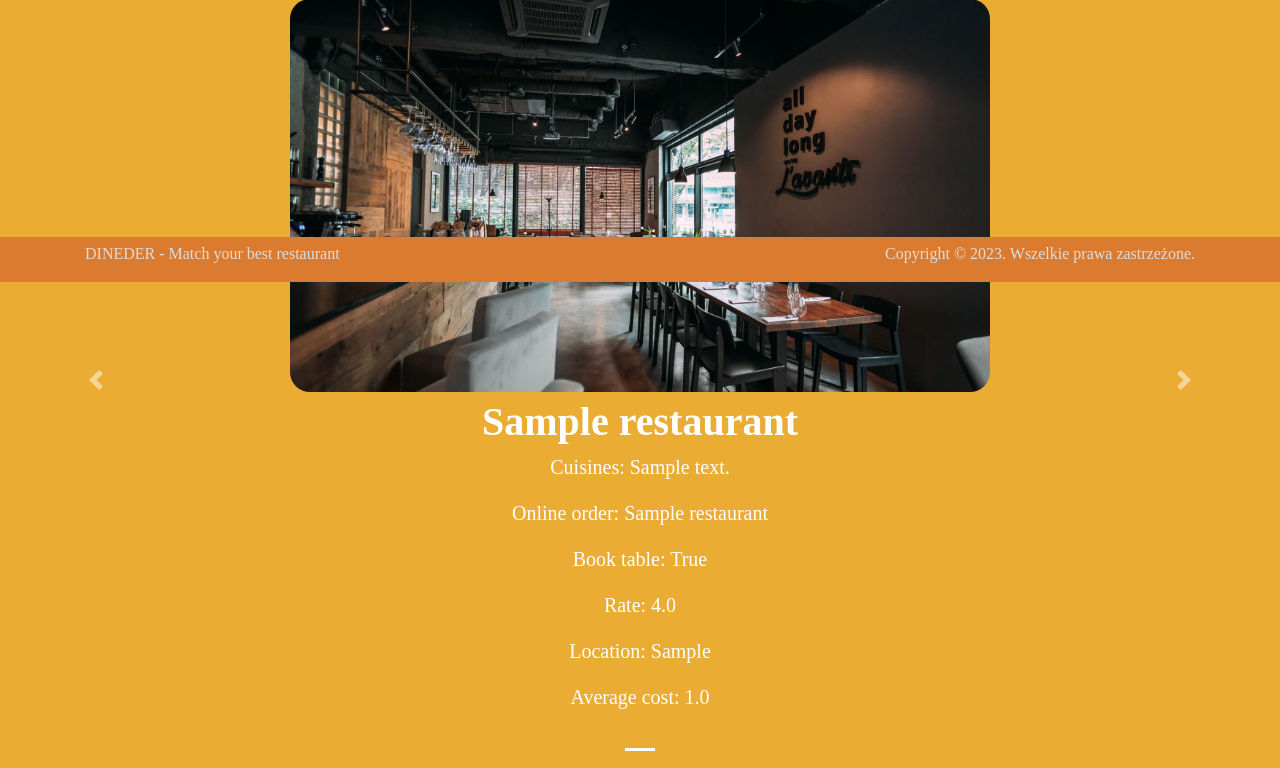
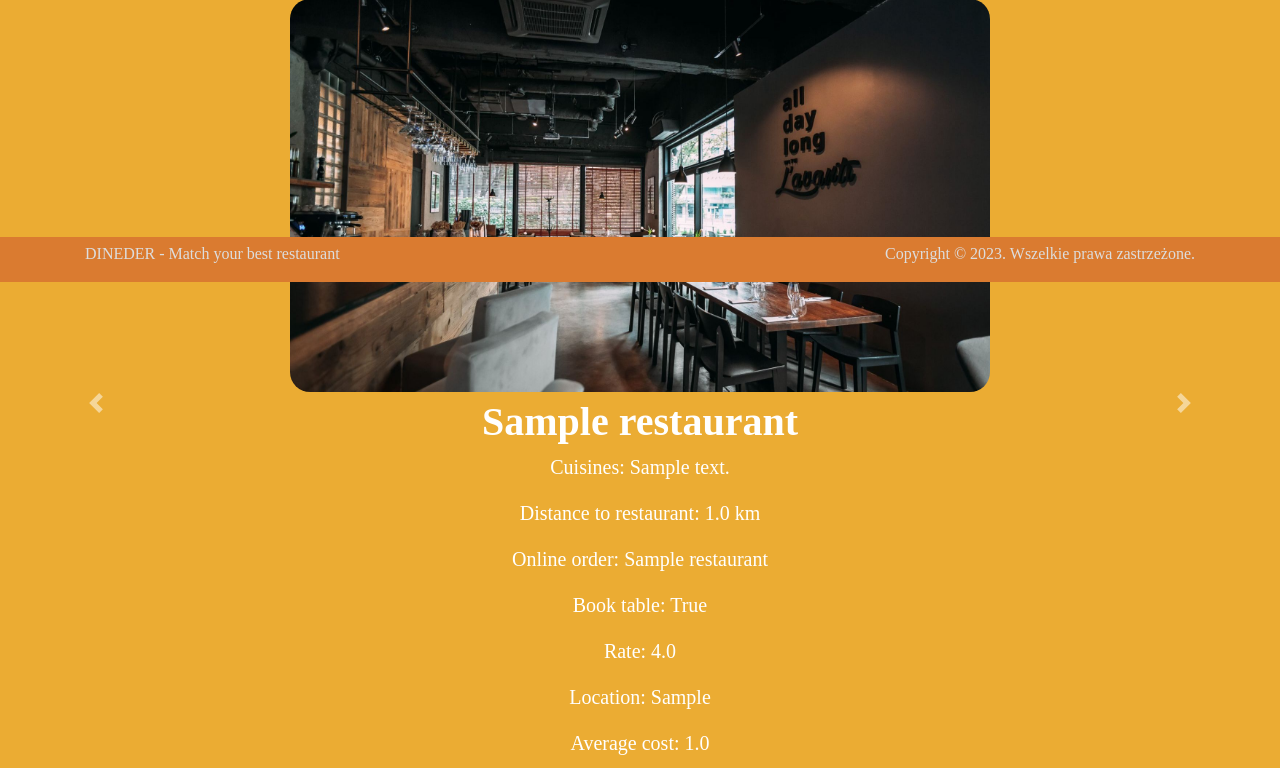
Before and after one commit to kjop118/dineder-web-app, a Flask app: page /match in a window 1280 px wide. Shown: the part 518-1286 px from the top of that part. Run offline with Flask 3, Linux system fonts and the light colour scheme; tables that the repository leaves empty hold one stand-in row (Sample ...); the page is wider than the window, and the part outside it is not shown; some libraries are stand-ins or nearby versions; some web fonts are replaced.

Commit message:
obliczenie dystansu do restauracji i wyswietlenie wyniku

```diff
--- a/dineder/models.py
+++ b/dineder/models.py
@@ -105,6 +105,7 @@ class MatchedRestaurants(db.Model):
     longitude = db.Column(db.Float)
     latitude = db.Column(db.Float)
     cuisines = db.Column(db.String(200), nullable=False)
+    distance = db.Column(db.Float)
 
     def __repr__(self):
         return '<Matched Restaurant %r>' % self.rest_name
--- a/dineder/routes.py
+++ b/dineder/routes.py
@@ -159,58 +159,58 @@ def favourite():
 
 
 
-# @app.route("/process_match", methods=['POST'])
-# def process_match():
-#     restaurants = Restaurants.query.all()
-#
-#     data = request.get_json()
-#     #print(data)
-#     user_location_lat = float(data['user_location_lat'])
-#     user_location_long = float(data['user_location_long'])
-#     cuisine = data['cuisine']
-#     cuisine_w = int(data['cuisene_w'])
-#     rating = float(data['rating'])
-#     rating_w = int(data['rating_w'])
-#     price = ""
-#     if (data['price'] == 'powyżej'):
-#         price = 10000000
-#     else:
-#         price = float(data['price'])
-#         price = price*10
-#     price_w = int(data['price_w'])
-#     allowed_distance = ""
-#     if (data['allowed_distance'] == 'powyżej'):
-#         allowed_distance = 10000000
-#     else:
-#         allowed_distance = float(data['allowed_distance'])
-#
-#     allowed_distance_w = int(data['allowed_distance_w'])
-#
-#     weighted_scores = []
-#     for restaurant in restaurants:
-#         score = (
-#             cuisine_w * calculate_cuisine_score(restaurant.cuisine, cuisine) +
-#             price_w * calculate_price_range_score(restaurant.cost, price) +
-#             rating_w * calculate_rating_score(restaurant.rate, rating) +
-#             allowed_distance_w* calculate_location_score(restaurant.longitude, restaurant.latitude, user_location_long, user_location_lat, allowed_distance)
-#         )
-#         weighted_scores.append((restaurant, score))
-#
-#     sorted_restaurants = sorted(weighted_scores, key=lambda x: x[1], reverse=True)
-#
-#     top_restaurants = sorted_restaurants[:10]
-#
-#     output = []
-#     for restaurant, score in top_restaurants:
-#         output.append(f"Restaurant: {restaurant.rest_name}, Score: {score}")
-#
-#     for i in output:
-#         print(i)
-#
-#     if len(output) == 0:
-#         print("Nie ma dopasowań")
-#
-#     return '\n'.join(output)
+@app.route("/process_match", methods=['POST'])
+def process_match():
+    restaurants = Restaurants.query.all()
+
+    data = request.get_json()
+    #print(data)
+    user_location_lat = float(data['user_location_lat'])
+    user_location_long = float(data['user_location_long'])
+    cuisine = data['cuisine']
+    cuisine_w = int(data['cuisene_w'])
+    rating = float(data['rating'])
+    rating_w = int(data['rating_w'])
+    price = ""
+    if (data['price'] == 'powyżej'):
+        price = 10000000
+    else:
+        price = float(data['price'])
+        price = price*10
+    price_w = int(data['price_w'])
+    allowed_distance = ""
+    if (data['allowed_distance'] == 'powyżej'):
+        allowed_distance = 10000000
+    else:
+        allowed_distance = float(data['allowed_distance'])
+
+    allowed_distance_w = int(data['allowed_distance_w'])
+
+    weighted_scores = []
+    for restaurant in restaurants:
+        score = (
+            cuisine_w * calculate_cuisine_score(restaurant.cuisine, cuisine) +
+            price_w * calculate_price_range_score(restaurant.cost, price) +
+            rating_w * calculate_rating_score(restaurant.rate, rating) +
+            allowed_distance_w* calculate_location_score(restaurant.longitude, restaurant.latitude, user_location_long, user_location_lat, allowed_distance)
+        )
+        weighted_scores.append((restaurant, score))
+
+    sorted_restaurants = sorted(weighted_scores, key=lambda x: x[1], reverse=True)
+
+    top_restaurants = sorted_restaurants[:10]
+
+    output = []
+    for restaurant, score in top_restaurants:
+        output.append(f"Restaurant: {restaurant.rest_name}, Score: {score}")
+
+    for i in output:
+        print(i)
+
+    if len(output) == 0:
+        print("Nie ma dopasowań")
+
+    return '\n'.join(output)
 
 
 @app.route("/match", methods=['GET', 'POST'])
@@ -311,9 +311,11 @@ def match():
                     else:
                         restaurantCuisines = restaurantCuisines + ", " + cuisine.cuisine
 
+                distance_to_restaurant = calculate_distance(match.longitude, match.latitude, longitude, latitude)
+
                 matchedRestaurant = MatchedRestaurants(rest_name=match.rest_name, online_order=match.online_order,
                     book_table=match.book_table, rate=match.rate, votes=match.votes, rest_location=match.rest_location,
-                    cost=match.cost, longitude=match.longitude, latitude=match.latitude, cuisines=restaurantCuisines)
+                    cost=match.cost, longitude=match.longitude, latitude=match.latitude, cuisines=restaurantCuisines, distance=distance_to_restaurant)
                 db.session.add(matchedRestaurant)
                 db.session.commit()
 
--- a/dineder/templates/match.html
+++ b/dineder/templates/match.html
@@ -380,6 +380,7 @@
                         </div>
                         <div class="restaurant-info">
                             <p>Cuisines: {{ matchedRestaurant['cuisines'] }}</p>
+                            <p>Distance to restaurant: {{ matchedRestaurant['distance'] }} km</p>
                             <p>Online order: {{ matchedRestaurant['rest_name'] }}</p>
                             <p>Book table: {{ matchedRestaurant['book_table'] }}</p>
                             <p>Rate: {{ matchedRestaurant['rate'] }}</p>
@@ -401,6 +402,7 @@
                         </div>
                         <div class="restaurant-info">
                             <p>Cuisines: {{ matchedRestaurant['cuisines'] }}</p>
+                            <p>Distance to restaurant: {{ matchedRestaurant['distance'] }} km</p>
                             <p>Online order: {{ matchedRestaurant['rest_name'] }}</p>
                             <p>Book table: {{ matchedRestaurant['book_table'] }}</p>
                             <p>Rate: {{ matchedRestaurant['rate'] }}</p>
```
